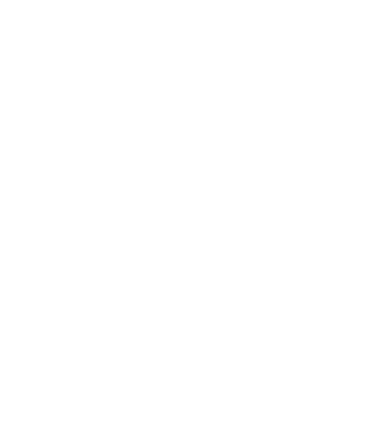
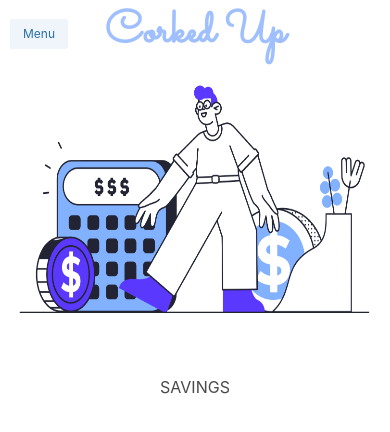
Before and after one commit to kylelong/corkedup, a React (Create React App) app: page /savings in a window 390 px wide. Shown: the top 432 px of the page. Built offline with nearby package versions, Linux system fonts and the light colour scheme.

Commit message:
Finish main navigation. Need to do profile

```diff
--- a/src/App.css
+++ b/src/App.css
@@ -12,6 +12,9 @@
   position: relative;
   top: 160px;
   /* margin-top: -290px; */
+}
+#nameContainer{
+  z-index: 1000;
 }
 #name{
   font-size: 75px;
@@ -94,6 +97,16 @@
 }
 /* End Image List */
 
+/*  header for events, savings, recipes */
+.pageHeader{
+
+}
+@media screen and (max-width: 768px){
+  .pageImg{
+     width: 485px;
+    height: 307.85px;
+  }
+}
 @media screen and (max-width: 1300px) {
   .container{
     margin: 0;
--- a/src/App.js
+++ b/src/App.js
@@ -5,6 +5,8 @@
 import SignUp from './components/SignUp';
 import Payment from './components/Payment';
 import Events from './components/Events';
+import Savings from './components/Savings';
+import Recipes from './components/Recipes';
 
 function App() {
 
@@ -16,6 +18,8 @@
         <Route path="/signup" component={SignUp} />
         <Route path="/payment" component={Payment} />
         <Route path="/events" component={Events} />
+        <Route path="/savings" component={Savings} />
+        <Route path="/recipes" component={Recipes} />
       </Switch>
     </BrowserRouter>
   );
--- a/src/components/Events.js
+++ b/src/components/Events.js
@@ -1,10 +1,14 @@
 import React, { Component } from 'react';
-
+import Navigation from './Navigation';
+import party from '../assets/birthday.png';
+import '../styles/Events.css';
 class Events extends Component {
     render() {
         return (
             <div>
-
+                <Navigation />
+                <img id="party" src={party}  className="pageImg"/>
+                <h3 className="pageHeader">EVENTS </h3>
             </div>
         );
     }
--- a/src/components/Home.js
+++ b/src/components/Home.js
@@ -1,42 +1,13 @@
-import React, { Component } from 'react';
-import Navigation from './Navigation';
+import React from 'react';
+import Events from './Events';
 import '../styles/Home.css';
 
-class Home extends Component {
-
-    constructor(props){
-        super(props);
-        this.state = {
-
-        }
-    }
-    render() {
-        return (
-            <div>
-               <Navigation />
-                {/* <div className="homeMain">
-                    <div className="homeContainer">
-
-                            <div class="menu">
-                                <ul>
-                                    <li>
-                                        Events
-                                    </li>
-                                    <li>
-                                        Savings
-                                    </li>
-                                    <li>
-                                        Recipes
-                                    </li>
-
-                                </ul>
-                            </div>
-                    </div>
-            </div> */}
+const Home = () => {
+    return (
+        <div>
+            <Events />
         </div>
-
-        );
-    }
-}
+    );
+};
 
 export default Home;
--- a/src/components/Navigation.js
+++ b/src/components/Navigation.js
@@ -1,6 +1,6 @@
 import React, { useState } from 'react';
 import Logo from './Logo';
-import '../styles/Navbar.css';
+import '../styles/Navigation.css';
 import { Link } from 'react-router-dom';
 const Navigation = () => {
     //onclick menu shows
--- /dev/null
+++ b/src/components/Recipes.js
@@ -0,0 +1,15 @@
+import React from 'react';
+import Navigation from './Navigation';
+import chef from '../assets/chef.png';
+import '../styles/Recipes.css';
+const Recipes = () => {
+    return (
+        <div>
+                <Navigation />
+                <img id="chef" src={chef}  className="pageImg"/>
+                <h3 className="pageHeader">RECIPES</h3>
+        </div>
+    );
+};
+
+export default Recipes;
--- /dev/null
+++ b/src/components/Savings.js
@@ -0,0 +1,17 @@
+import React, { Component } from 'react';
+import Navigation from './Navigation';
+import savings from '../assets/savings.png';
+import '../styles/Savings.css';
+class Savings extends Component {
+    render() {
+        return (
+            <div>
+                <Navigation />
+                <img id="savings" src={savings} className="pageImg"/>
+                <h3 className="pageHeader">SAVINGS</h3>
+            </div>
+        );
+    }
+}
+
+export default Savings;
--- /dev/null
+++ b/src/styles/Events.css
@@ -0,0 +1,16 @@
+#party{
+    display: block;
+    margin-left: auto;
+    margin-right: auto;
+    position: relative;
+    bottom: 30px;
+    width: 500px;
+}
+h3{
+    text-align: center;
+}
+@media screen and (max-width: 768px) {
+    #party{
+       padding-top: 35px;
+    }
+}
--- a/src/styles/Navbar.css
+++ b/src/styles/Navigation.css
@@ -20,6 +20,7 @@
 #menuButton{
     position: absolute;
     left: 10px;
+    z-index: 1000;
 }
 .navbarMenu li:hover, .mobileMenu li:hover, .desktopMenu li:hover{
     cursor: pointer;
@@ -48,14 +49,22 @@
       }
       .mobileMenu{
        position: absolute;
-       top: 20%;
+       top: 9%;
+       z-index: 1000;
+       width:100%;
+       background-color: white;
+       height: 100%;
+        -webkit-box-shadow: 0px 2px 3px 0px rgba(0,0,0,0.2);
+        -moz-box-shadow: 0px 2px 3px 0px rgba(0,0,0,0.2);
+        box-shadow: 0px 2px 3px 0px rgba(0,0,0,0.2);
       }
       .mobileMenu li{
         font-size: 30px;
         cursor: pointer;
         font-family: sans-serif;
         color: #d3d3d3;
-        font-weight: 350;
+        font-weight: bold;
+        text-align: center;
     }
 
 }
--- /dev/null
+++ b/src/styles/Recipes.css
@@ -0,0 +1,12 @@
+#chef{
+    display: block;
+    margin-left: auto;
+    margin-right: auto;
+    position: relative;
+    bottom: 50px;
+    width: 480px;
+    height: 350px;
+}
+h3{
+    text-align: center;
+}
--- /dev/null
+++ b/src/styles/Savings.css
@@ -0,0 +1,16 @@
+#savings{
+    display: block;
+    margin-left: auto;
+    margin-right: auto;
+    position: relative;
+    bottom: 50px;
+    width: 500px;
+}
+h3{
+    text-align: center;
+}
+@media screen and (max-width: 768px) {
+    #savings{
+       padding-top: 35px;
+    }
+}
```
Also changed, not shown: notes.txt, src/assets/birthday.png (added), src/assets/chef.png.
